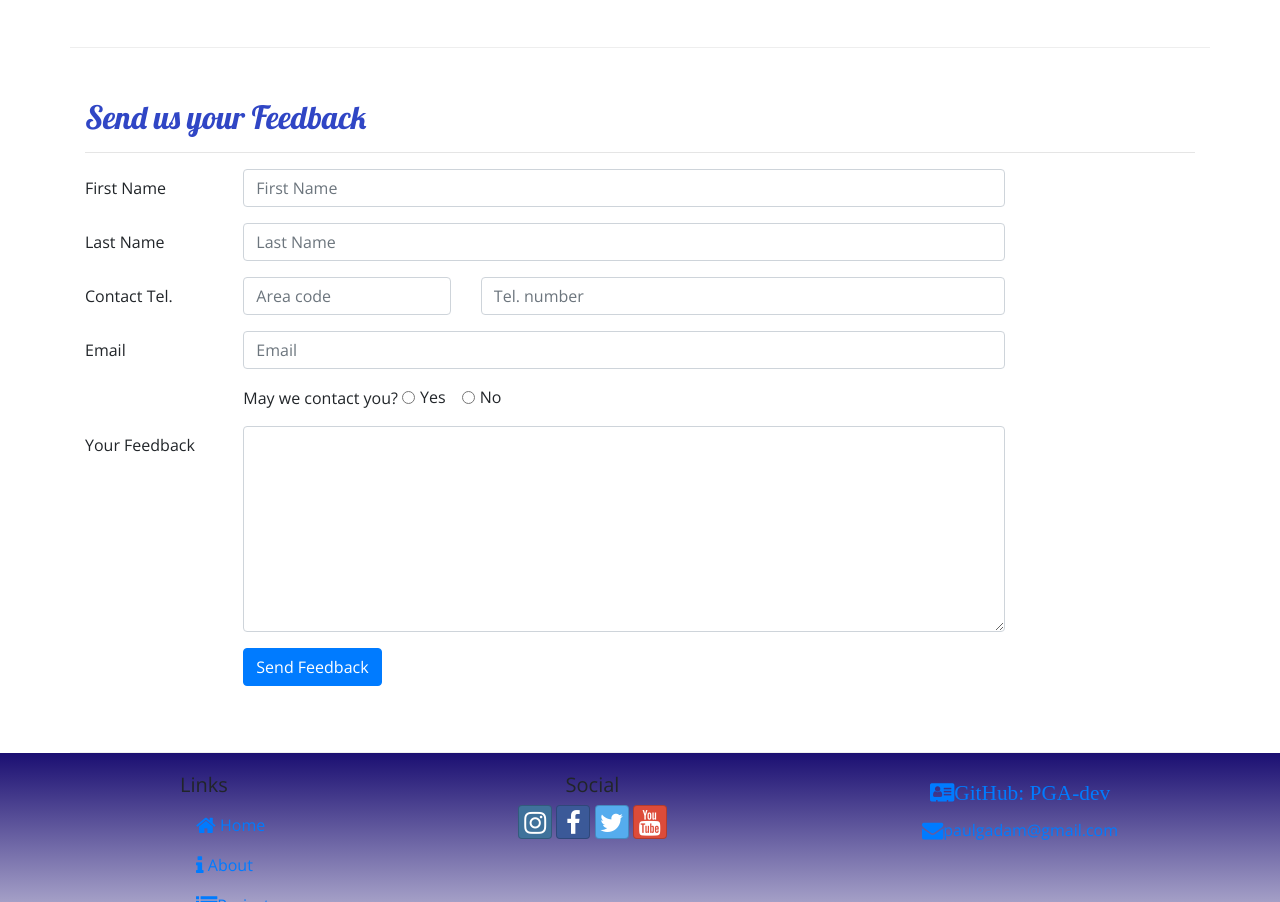
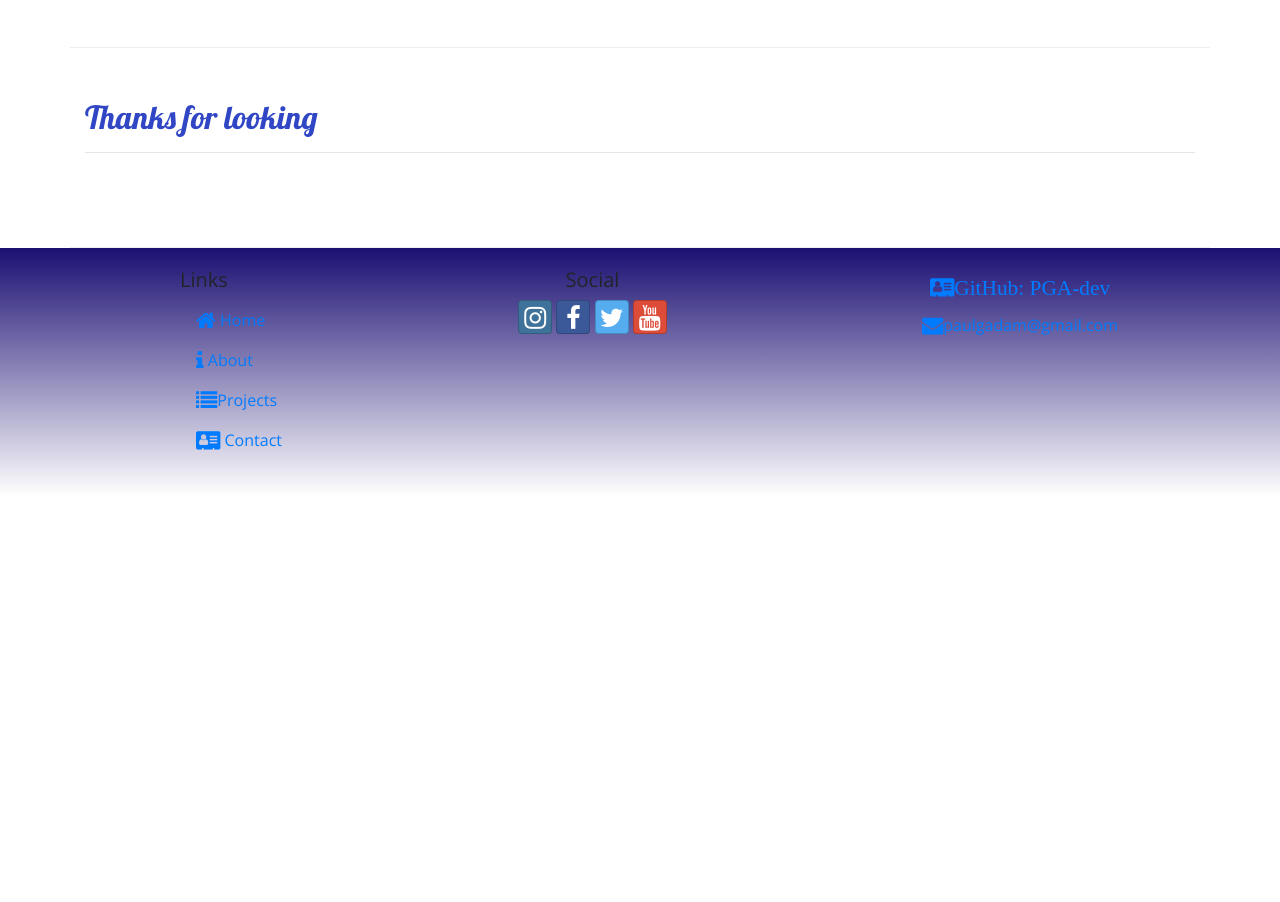
Before and after one commit to PGA-dev/Profile_portfolio, a website: page contactme.html in a window 1280 px wide. Shown: the part 586-1488 px from the top of the page. After the commit the page ends 1082 px from the top, so only its background shows below. Drawn offline with nearby package versions, Linux system fonts and the light colour scheme.

Commit message:
updated form with comment for now

```diff
--- a/contactme.html
+++ b/contactme.html
@@ -89,10 +89,10 @@
 
         <div class="row row-content">
             <div class="col-12">
-                <h2>Send us your Feedback</h2>
+                <h2>Thanks for looking</h2>
                 <hr />
             </div>
-            <div class="col-md-10">
+            <!-- <div class="col-md-10">
                 <form>
                     <div class="form-group row">
                         <label for="firstName" class="col-md-2 col-form-label">First Name</label>
@@ -150,7 +150,7 @@
                             <button type="submit" class="btn btn-primary">Send Feedback</button>
                         </div>
                     </div>
-                </form>
+                </form> -->
             </div>
         </div>
 
```
